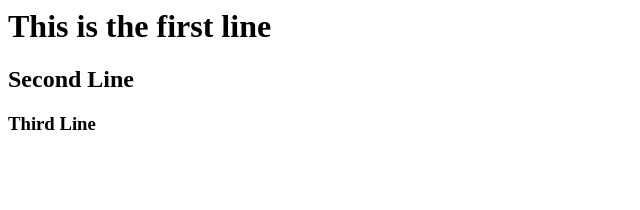
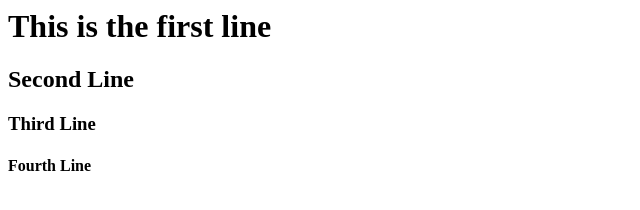
Before and after one commit to hsejar26/demoraje, a plain HTML site: page index.html in a window 1280 px wide. Shown: the whole page, without its empty margins (0-640 px from the left). Drawn offline with Linux system fonts and the light colour scheme.

Commit message:
Update index.html

```diff
--- a/index.html
+++ b/index.html
@@ -1,3 +1,4 @@
 <h1>This is the first line</h1>
 <h2>Second Line</h2>
 <h3>Third Line</h3>
+<h4>Fourth Line</h4>
```
